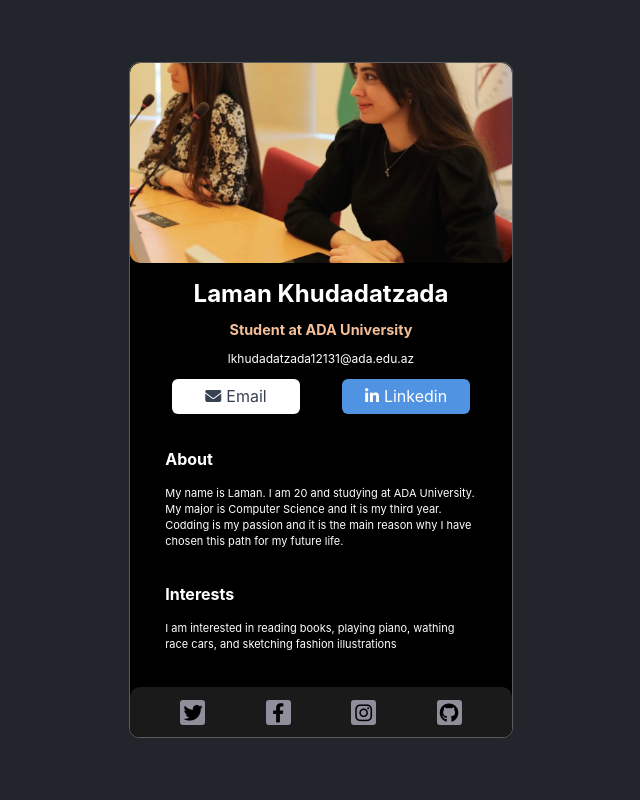
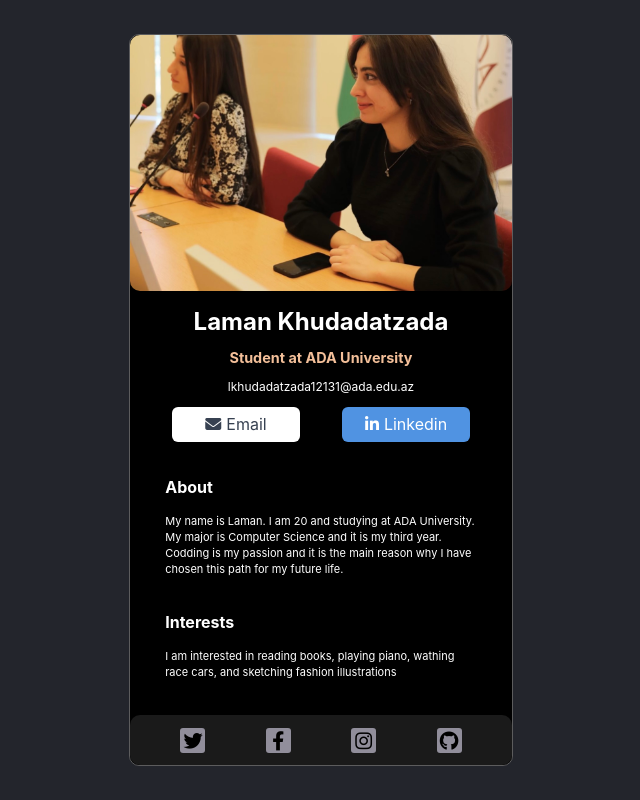
Before and after one commit to nnamanx/web_card, a plain HTML site: page index.html in a window 1280 px wide. Shown: the whole page, without its empty margins (319-959 px from the left). Drawn offline with Linux system fonts and the light colour scheme.

Commit message:
Update style.css

```diff
--- a/css/style.css
+++ b/css/style.css
@@ -34,7 +34,7 @@ body {
 
 .part-img img {
   width: 100%;
-  height: 25vh;
+  height: 32vh;
   object-fit: cover;
   border-radius: 10px;
   -webkit-border-radius: 10px;
```
